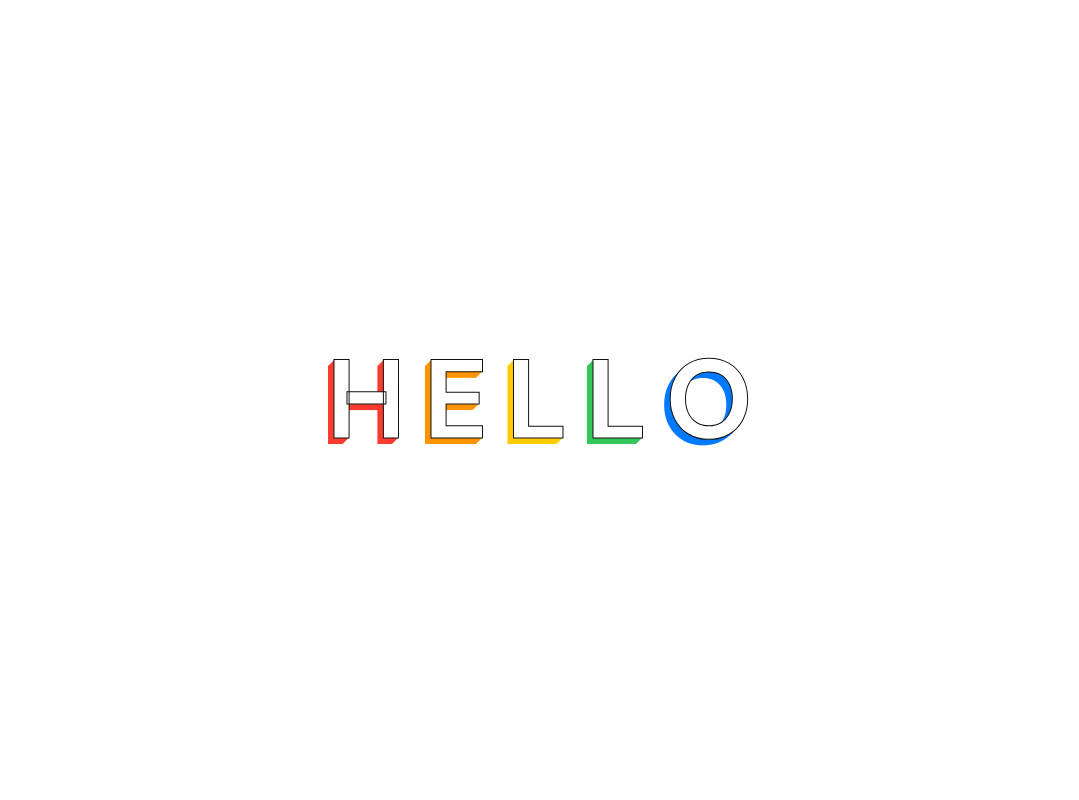
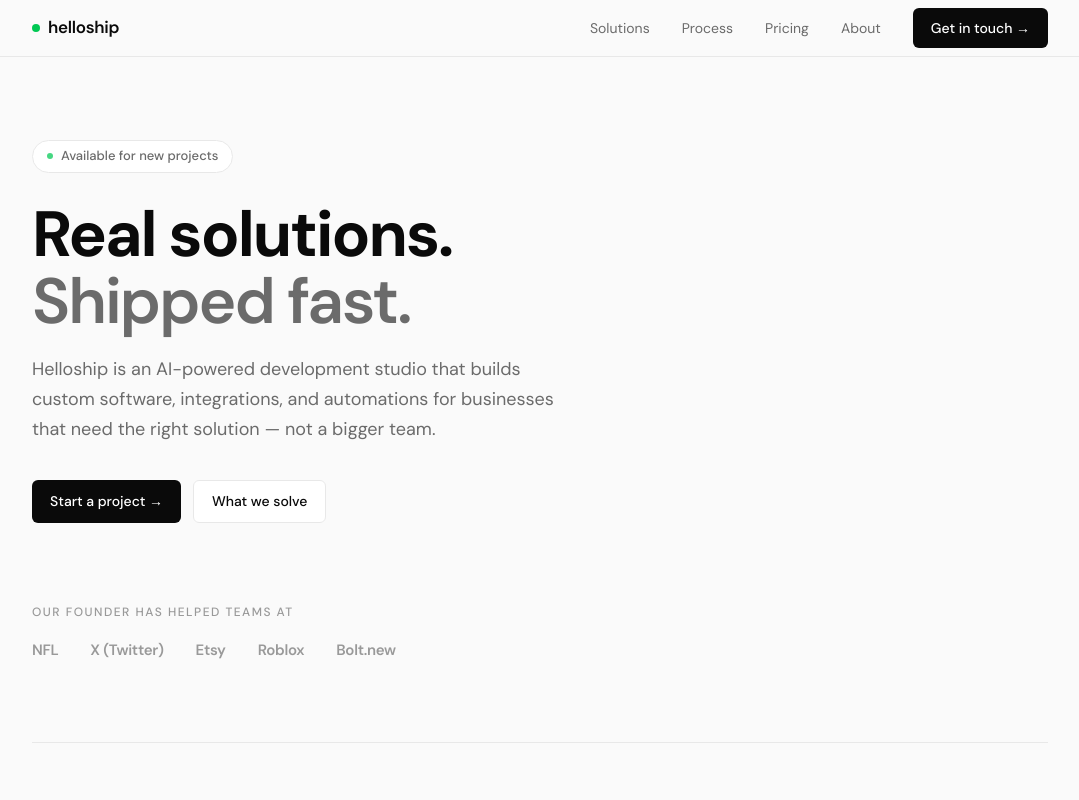
Before and after one commit to lukemun/helloship, a Next.js app: page / in a window 1280 px wide. Shown: the top 800 px of the page, without its empty margins (100-1179 px from the left). Built offline with nearby package versions, Linux system fonts and the light colour scheme.

Commit message:
Disable door intro overlay on landing page

```diff
--- a/src/app/page.tsx
+++ b/src/app/page.tsx
@@ -1,10 +1,8 @@
 import { ContactForm } from "@/components/contact-form";
-import { DoorEntryOverlay } from "@/components/door-entry-overlay";
 
 export default function Home() {
   return (
     <>
-      <DoorEntryOverlay />
       <nav>
         <div className="nav-inner">
           <a href="#" className="logo">
```
